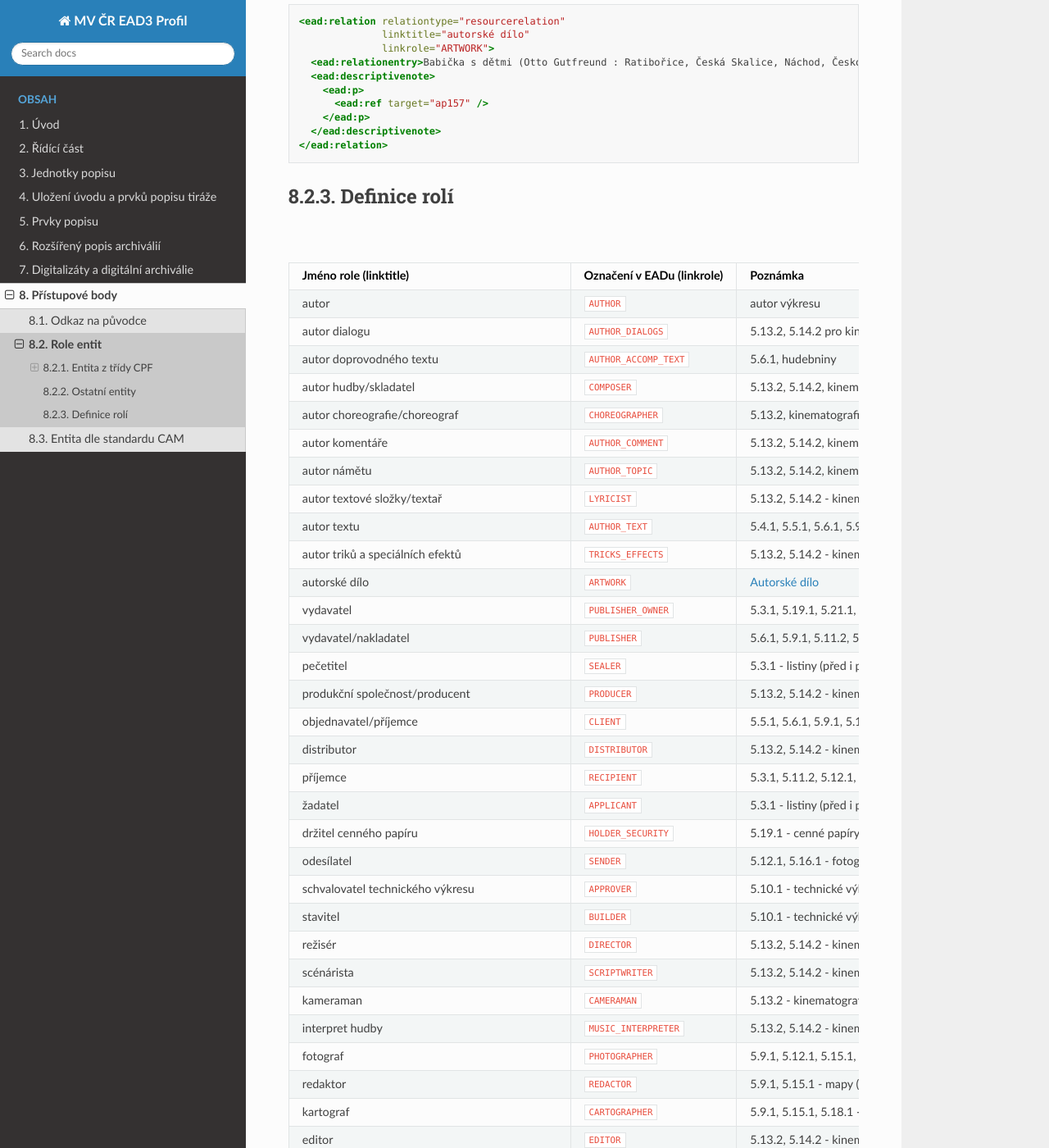
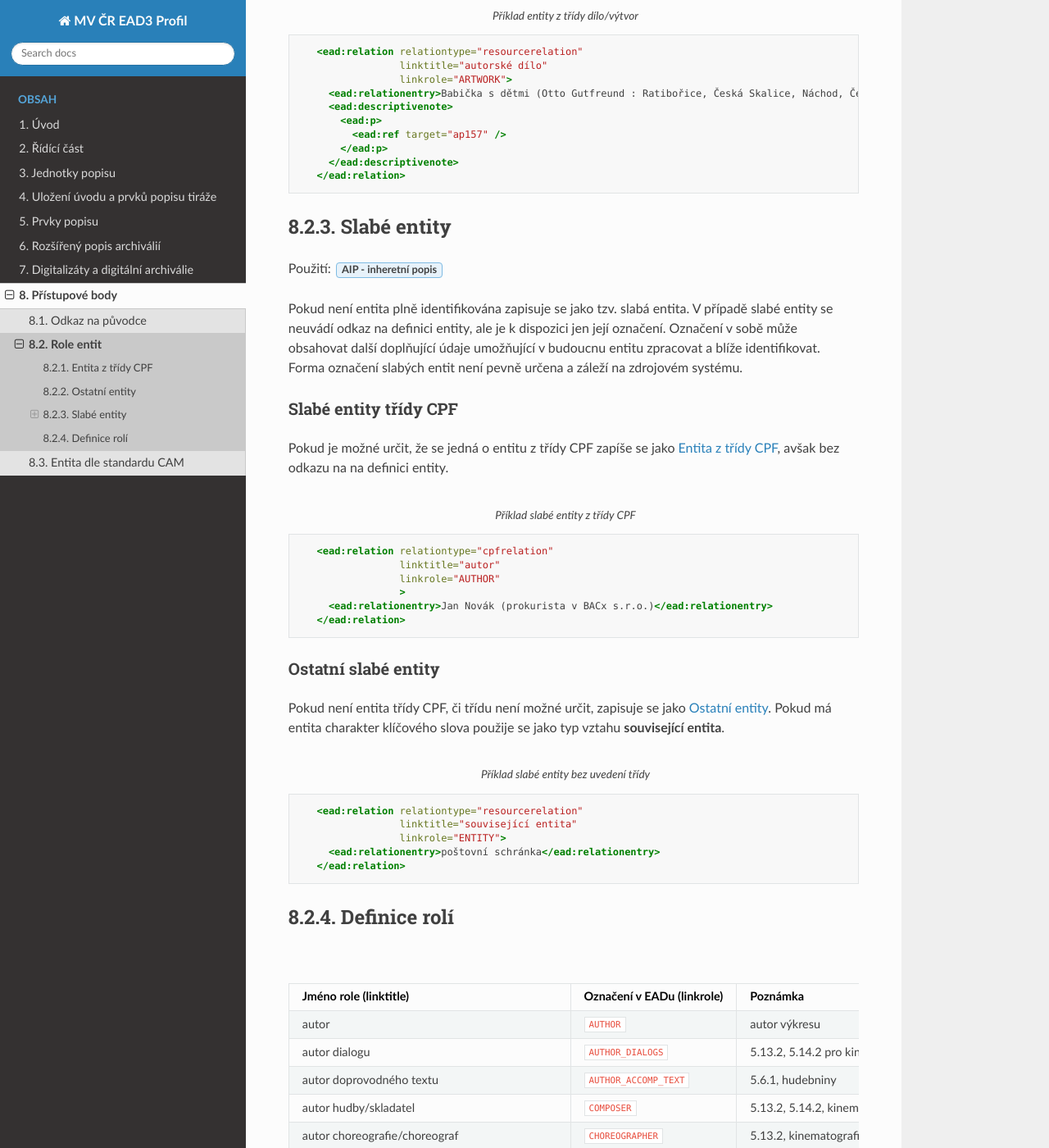
Before and after one commit to elzasw/ead3doc, a Sphinx documentation site: the page built from doc/source/prist-body/role-entit.rst, in a window 1280 px wide and 1400 px high, scrolled down 1761 px. Shown: the whole window at 82% size. Built offline with Sphinx 7.4.7 and the Read the Docs theme 2.0.0, drawn with Linux system fonts in a browser that asks for light colours; some of the changed text lies outside the part shown.

Commit message:
Slabe entity, jina datace, jina oznaceni

```diff
--- a/doc/source/prist-body/role-entit.rst
+++ b/doc/source/prist-body/role-entit.rst
@@ -48,6 +48,7 @@ atributu `altrender="inherited"` na úrovni elementu
 `relation <https://www.loc.gov/ead/EAD3taglib/EAD3.html#elem-relation>`_.
 
 
+.. _ead_ap_relation_cpf:
 
 Entita z třídy CPF
 ======================
@@ -64,10 +65,9 @@ Preferované označení odkazované entity je vždy zaznamenáno v elementu
 `<relationentry> <https://www.loc.gov/ead/EAD3taglib/EAD3.html#elem-relationentry>`_.
 
 
-Příklad
-------------
 
 .. code-block:: xml
+   :caption: Příklad entity z třídy CPF
 
       <ead:relation relationtype="cpfrelation"
                     linktitle="autor"
@@ -81,8 +81,9 @@ Příklad
         </ead:descriptivenote>
       </ead:relation>
 
+
+
 .. _ead_ap_relation_other:
-
 
 Ostatní entity
 =================================
@@ -102,6 +103,7 @@ Preferované označení odkazované entity je vždy zaznamenáno v elementu
 
 
 .. code-block:: xml
+   :caption: Příklad entity z třídy dílo/výtvor
 
       <ead:relation relationtype="resourcerelation"
                     linktitle="autorské dílo"
@@ -112,6 +114,56 @@ Preferované označení odkazované entity je vždy zaznamenáno v elementu
             <ead:ref target="ap157" />
           </ead:p>
         </ead:descriptivenote>
+      </ead:relation>
+
+
+
+
+Slabé entity
+======================
+
+.. tags::
+   aip-inherent
+
+Pokud není entita plně identifikována zapisuje se jako tzv. slabá entita.
+V případě slabé entity se neuvádí odkaz na definici entity, ale je k dispozici
+jen její označení. Označení v sobě může obsahovat další doplňující údaje umožňující
+v budoucnu entitu zpracovat a blíže identifikovat. Forma označení
+slabých entit není pevně určena a záleží na zdrojovém systému.
+
+Slabé entity třídy CPF
+-----------------------
+
+Pokud je možné určit, že se jedná o entitu z třídy CPF zapíše se
+jako :ref:`ead_ap_relation_cpf`, avšak bez odkazu na na definici entity.
+
+
+.. code-block:: xml
+   :caption: Příklad slabé entity z třídy CPF
+
+      <ead:relation relationtype="cpfrelation"
+                    linktitle="autor"
+                    linkrole="AUTHOR"
+                    >
+        <ead:relationentry>Jan Novák (prokurista v BACx s.r.o.)</ead:relationentry>
+      </ead:relation>
+
+
+Ostatní slabé entity
+---------------------------
+
+Pokud není entita třídy CPF, či třídu není možné určit, zapisuje
+se jako :ref:`ead_ap_relation_other`. Pokud má entita charakter
+klíčového slova použije se jako typ vztahu **související entita**.
+
+
+.. code-block:: xml
+   :caption: Příklad slabé entity bez uvedení třídy
+
+      <ead:relation relationtype="resourcerelation"
+                    linktitle="související entita"
+                    linkrole="ENTITY">
+        <ead:relationentry>poštovní schránka</ead:relationentry>
       </ead:relation>
 
 
--- a/doc/source/prvky-popisu/jina-ozn.rst
+++ b/doc/source/prvky-popisu/jina-ozn.rst
@@ -113,6 +113,9 @@ Typy označení
    * - Matriční číslo (propůjčeného vyznamenání)
      - ``MATRICNI_CISLO``
      - ``matriční číslo (propůjčeného vyznamenání)``
+   * - Identifikátor ve zdrojovém systému
+     - ``ZDROJ_ID``
+     - ``identifikátor ve zdrojovém systému``
    * - Jiný identifikátor
      - ``JINE``
      - ``jiné``
```
Also changed, not shown: other parts of doc/source/prvky-popisu/jina-ozn.rst (+1 -1 lines), doc/source/rozsireny-popis/jina-datace.rst (+1 -22 lines).
